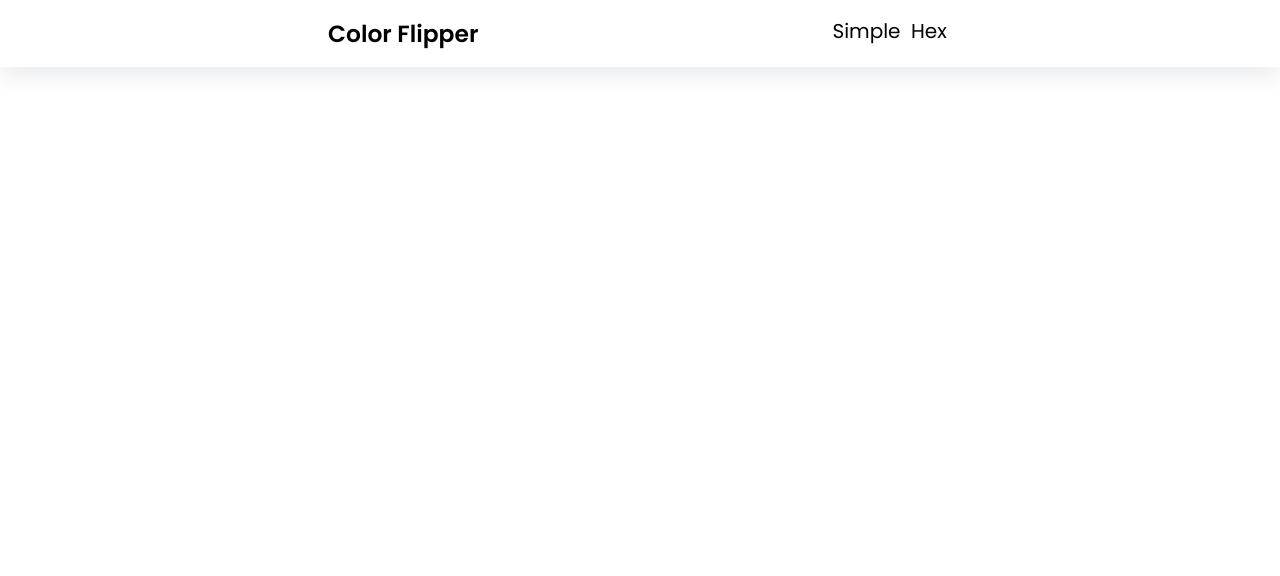
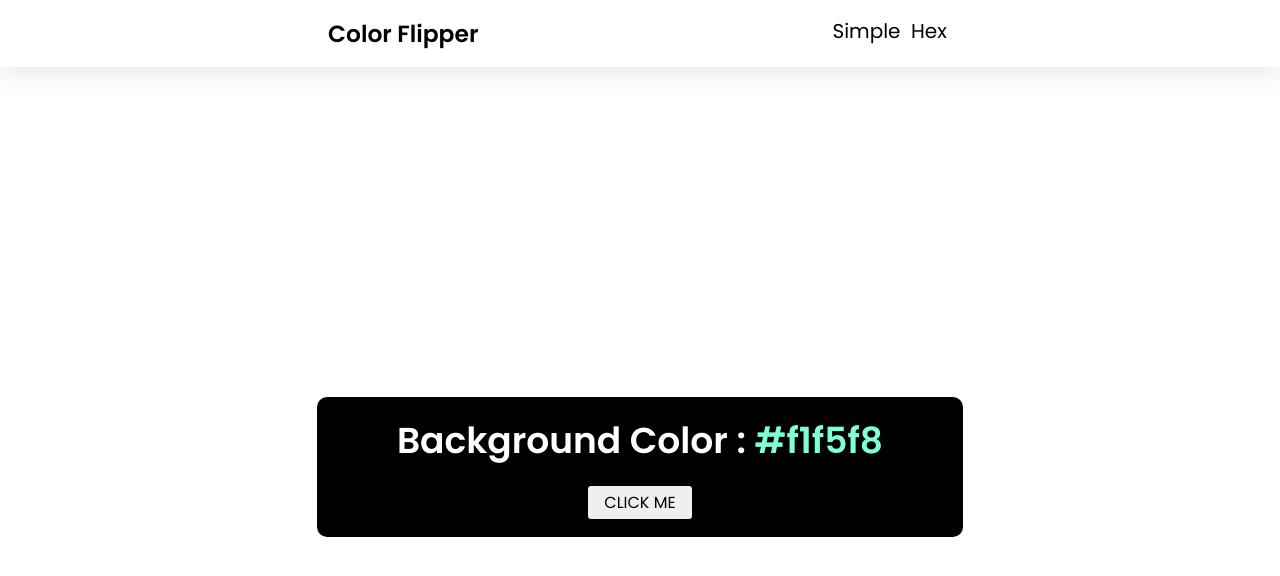
Before and after one commit to moehzi/flip-color, a plain HTML site: page color-flipper/index.html in a window 1280 px wide. Drawn offline with Linux system fonts and the light colour scheme.

Commit message:
button 'click me'

```diff
--- a/color-flipper/index.html
+++ b/color-flipper/index.html
@@ -21,6 +21,12 @@
 		</div>
 		</div>
 	</nav>
+	<main>
+		<div class="container">
+			<h2>Background Color : <span class="color">#f1f5f8</span></h2>
+			<button class="btn">Click me</button>
+		</div>
+	</main>
 </body>
 
 </html>
--- a/color-flipper/style.css
+++ b/color-flipper/style.css
@@ -8,6 +8,7 @@
 
 body {
 	font-family: 'Poppins';
+	overflow: hidden;
 }
 
 
@@ -40,3 +41,44 @@ nav {
 	text-decoration: none;
 	color: black;
 }
+
+main {
+	display: flex;
+	justify-content: center;
+	align-items: center;
+	font-size: 1.5rem;
+	height: 100%;
+}
+
+.container {
+	text-align: center;
+	background-color: black;
+	padding: 1rem 5rem;
+	border-radius: 10px;
+	width: auto;
+}
+
+.container h2 {
+	margin-bottom: 1rem;
+}
+
+button.btn {
+	margin: auto;
+	text-transform: uppercase;
+	font-family: 'Poppins';
+	padding: 0.25rem 1rem;
+	background-color: none;
+	border: 2px solid black;
+	font-size: 1rem;
+	border-radius: 5px;
+}
+
+
+
+.container h2 {
+	color: white;
+}
+
+span.color {
+	color: aquamarine;
+}
```
